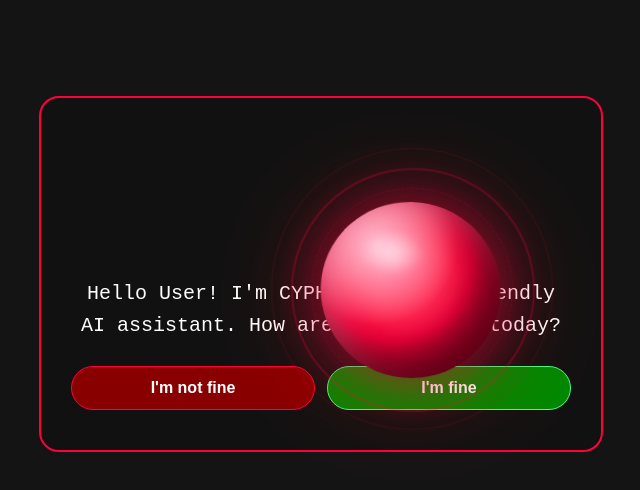
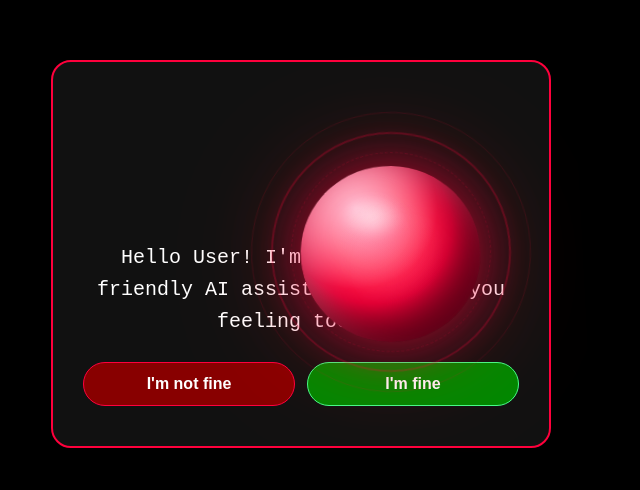
Before and after one commit to itsonlycrypty/Cypher4x-Ai, a React (Vite) app: page / in a window 1280 px wide. Shown: the part 146-636 px from the top of the page, without its empty margins (339-979 px from the left). Built offline with nearby package versions, Linux system fonts and the light colour scheme.

Commit message:
Add global styles and keyframe animations in CSS

```diff
--- a/src/index.css
+++ b/src/index.css
@@ -1,25 +1,48 @@
+html, body, #root {
+  margin: 0 !important;
+  padding: 0 !important;
+  height: 100% !important;
+  width: 100% !important;
+  background-color: #000 !important;
+  overflow: hidden !important;
+}
+
+* {
+  box-sizing: border-box;
+}
+
 /* ===== CYPHER4X 3D BALL ANIMATIONS ===== */
 @keyframes rotateGlobe {
   0%   { transform: rotateX(12deg) rotateY(0deg)   rotateZ(0deg); }
   100% { transform: rotateX(12deg) rotateY(360deg) rotateZ(0deg); }
 }
+
 @keyframes spinRing {
   0%   { transform: rotate(0deg); }
   100% { transform: rotate(360deg); }
 }
+
 @keyframes ballPulse {
   0%, 100% { filter: brightness(1); }
   50%      { filter: brightness(1.3); }
 }
+
 @keyframes glowPulse {
   0%, 100% { opacity: 0.4; transform: scale(1); }
   50%      { opacity: 0.9; transform: scale(1.15); }
 }
+
 @keyframes pulseText {
   0%, 100% { opacity: 0.8; transform: scale(1); }
   50%      { opacity: 1; transform: scale(1.05); }
 }
+
 @keyframes pulseGlow {
   0%, 100% { box-shadow: 0 0 60px rgba(255,0,60,0.4); }
   50%      { box-shadow: 0 0 100px rgba(255,0,60,0.8); }
-  }
+}
+
+::-webkit-scrollbar { width: 6px; }
+::-webkit-scrollbar-track { background: #111; }
+::-webkit-scrollbar-thumb { background: #ff003c; border-radius: 3px; }
+::-webkit-scrollbar-thumb:hover { background: #ff3366; }
```
